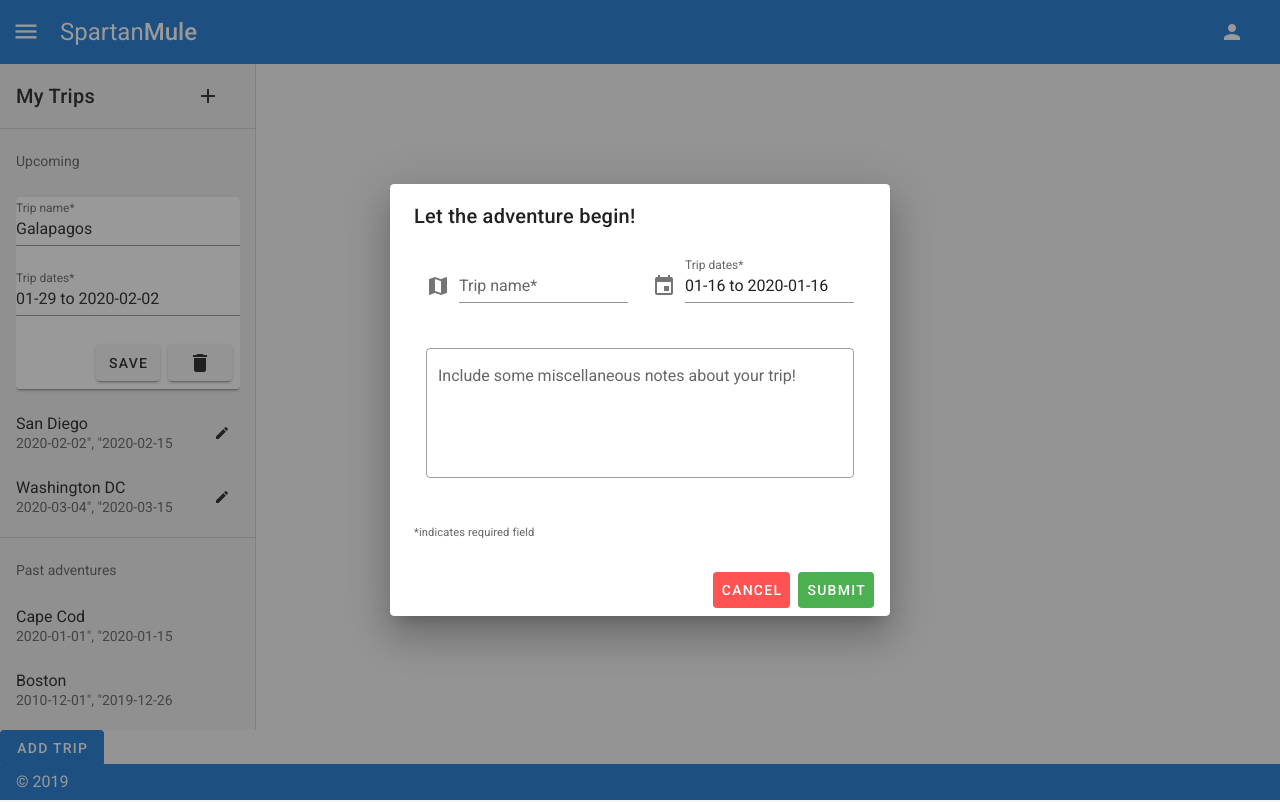
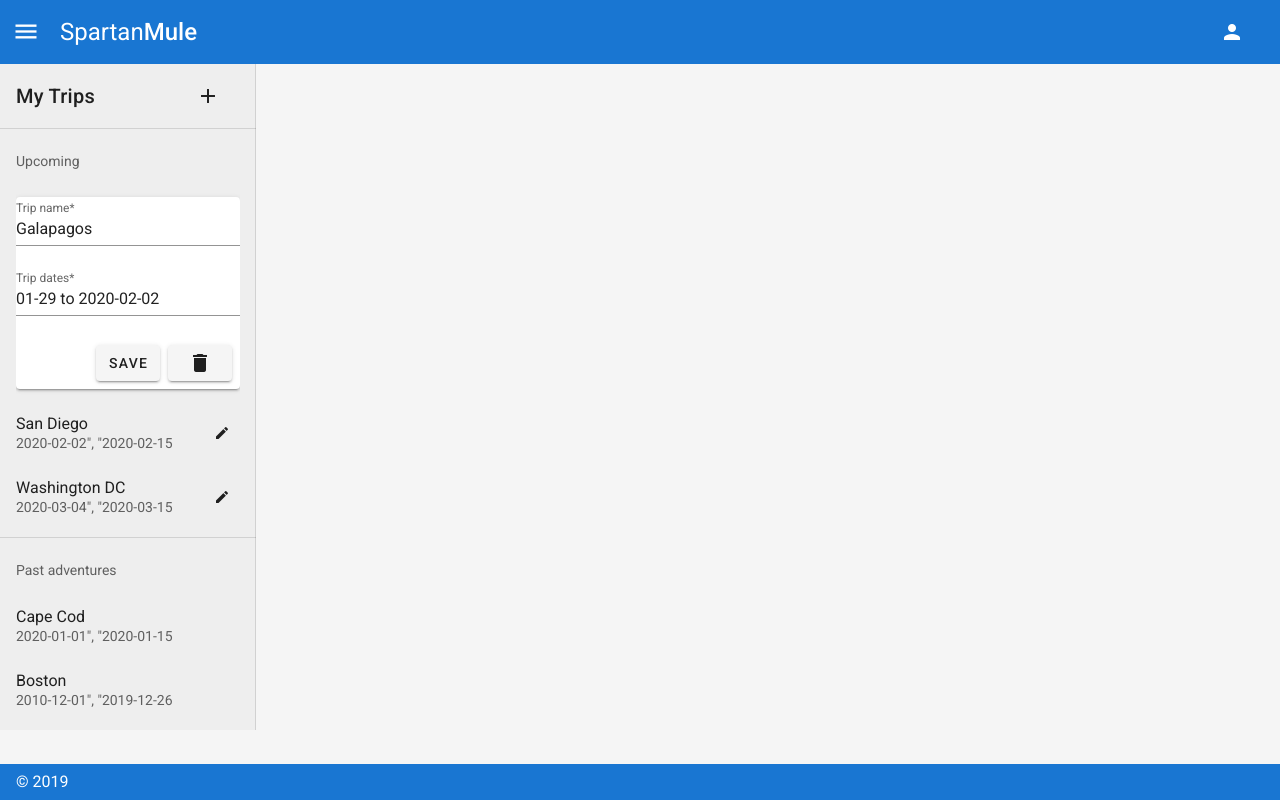
Before and after one commit to jjvaz25/spartan-mule-v1.2, a Vue app in the folder sm-v1.2/: page / in a window 1280 px wide. Built offline with nearby package versions, Linux system fonts and the light colour scheme.

Commit message:
move AddTripForm to a child component of TripsDrawer

```diff
--- a/sm-v1.2/src/components/AddTripForm.vue
+++ b/sm-v1.2/src/components/AddTripForm.vue
@@ -5,8 +5,8 @@
       max-width="500px"
     >
       <template v-slot:activator="{ on }">
-        <v-btn color="primary" depressed v-on="on">
-          Add Trip
+        <v-btn text v-on="on">
+          <v-icon>add</v-icon>
         </v-btn>
       </template>
       <v-card>
@@ -162,7 +162,7 @@ export default {
   name: 'AddTripForm',
   data() {
     return {
-      dialogOpen: true,
+      dialogOpen: false,
       inputRules: [
         v=> (v && v.length >= 1) || 'Field is required'
       ],
--- a/sm-v1.2/src/components/Main.vue
+++ b/sm-v1.2/src/components/Main.vue
@@ -1,19 +1,16 @@
 <template>
   <div class="main">
     <trips-drawer />
-    <add-trip-form />
   </div>
 </template>
 
 <script>
 import TripsDrawer from './TripsDrawer'
-import AddTripForm from './AddTripForm'
 
 export default {
   name: 'Main',
   components: {
     'trips-drawer': TripsDrawer,
-    'add-trip-form': AddTripForm
   },
   data() {
     return {
--- a/sm-v1.2/src/components/TripsDrawer.vue
+++ b/sm-v1.2/src/components/TripsDrawer.vue
@@ -54,7 +54,8 @@
         <v-list-item-content>
           <v-list-item-title class="title">My Trips</v-list-item-title>
         </v-list-item-content>
-        <v-btn text><v-icon>add</v-icon></v-btn>
+        <!-- <v-btn text><v-icon>add</v-icon></v-btn> -->
+        <add-trip-form />
       </v-list-item>
     </v-list>
 
@@ -132,9 +133,13 @@
 </template>
 
 <script>
+import AddTripForm from './AddTripForm'
 
 export default {
   name: 'TripsDrawer',
+  components: {
+    'add-trip-form': AddTripForm
+  },
   data() {
     return {
       trips: [
```
